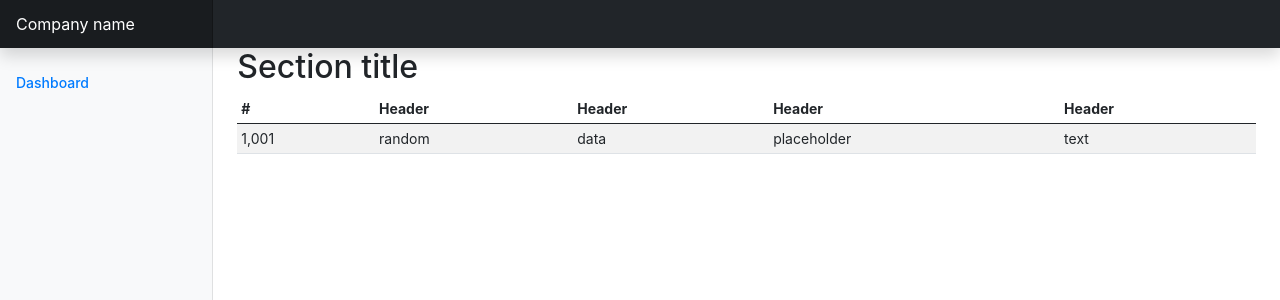
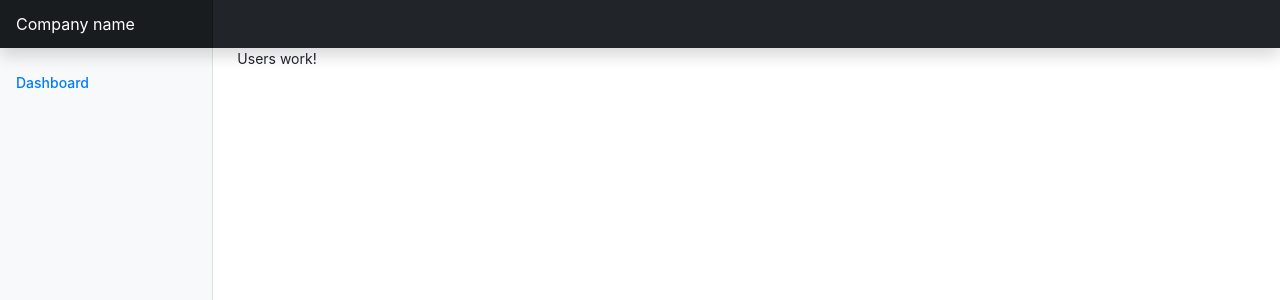
Before and after one commit to sv-dubov/ReactAdmin, a React (Create React App) app: page /users in a window 1280 px wide. Shown: the top 300 px of the page. Built offline with nearby package versions, Linux system fonts and the light colour scheme.

Commit message:
Add react-roure-dom and made some routes

```diff
--- a/package.json
+++ b/package.json
@@ -10,8 +10,10 @@
     "@types/node": "^12.20.15",
     "@types/react": "^17.0.11",
     "@types/react-dom": "^17.0.8",
+    "@types/react-router-dom": "^5.1.7",
     "react": "^17.0.2",
     "react-dom": "^17.0.2",
+    "react-router-dom": "^5.2.0",
     "react-scripts": "4.0.3",
     "typescript": "^4.3.4",
     "web-vitals": "^1.1.2"
--- a/src/App.tsx
+++ b/src/App.tsx
@@ -1,8 +1,10 @@
 import React from 'react';
 import './App.css';
-import Dashboard from './components/Dashboard';
-import Menu from './components/Menu';
-import Nav from './components/Nav';
+import Dashboard from './secure/Dashboard';
+import Menu from './secure/components/Menu';
+import Nav from './secure/components/Nav';
+import Users from './secure/Users';
+import { BrowserRouter, Route } from 'react-router-dom';
 
 function App() {
   return (
@@ -12,7 +14,10 @@ function App() {
         <div className="row">
           <Menu />
           <main className="col-md-9 ms-sm-auto col-lg-10 px-md-4">
-            <Dashboard />
+            <BrowserRouter>
+              <Route path={'/'} exact component={Dashboard} />
+              <Route path={'/users'} component={Users} />
+            </BrowserRouter>
           </main>
         </div>
       </div>
--- /dev/null
+++ b/src/secure/Users.tsx
@@ -0,0 +1,9 @@
+import React from "react";
+
+const Users = () => {
+    return (
+        <p>Users work!</p>
+    )
+}
+
+export default Users;
```
Also changed, not shown: src/secure/Dashboard.tsx (renamed from src/components/Dashboard.tsx), src/secure/components/Menu.tsx (renamed from src/components/Menu.tsx), src/secure/components/Nav.tsx (renamed from src/components/Nav.tsx), 1 other file (tests, documents, lock files or other folders).
